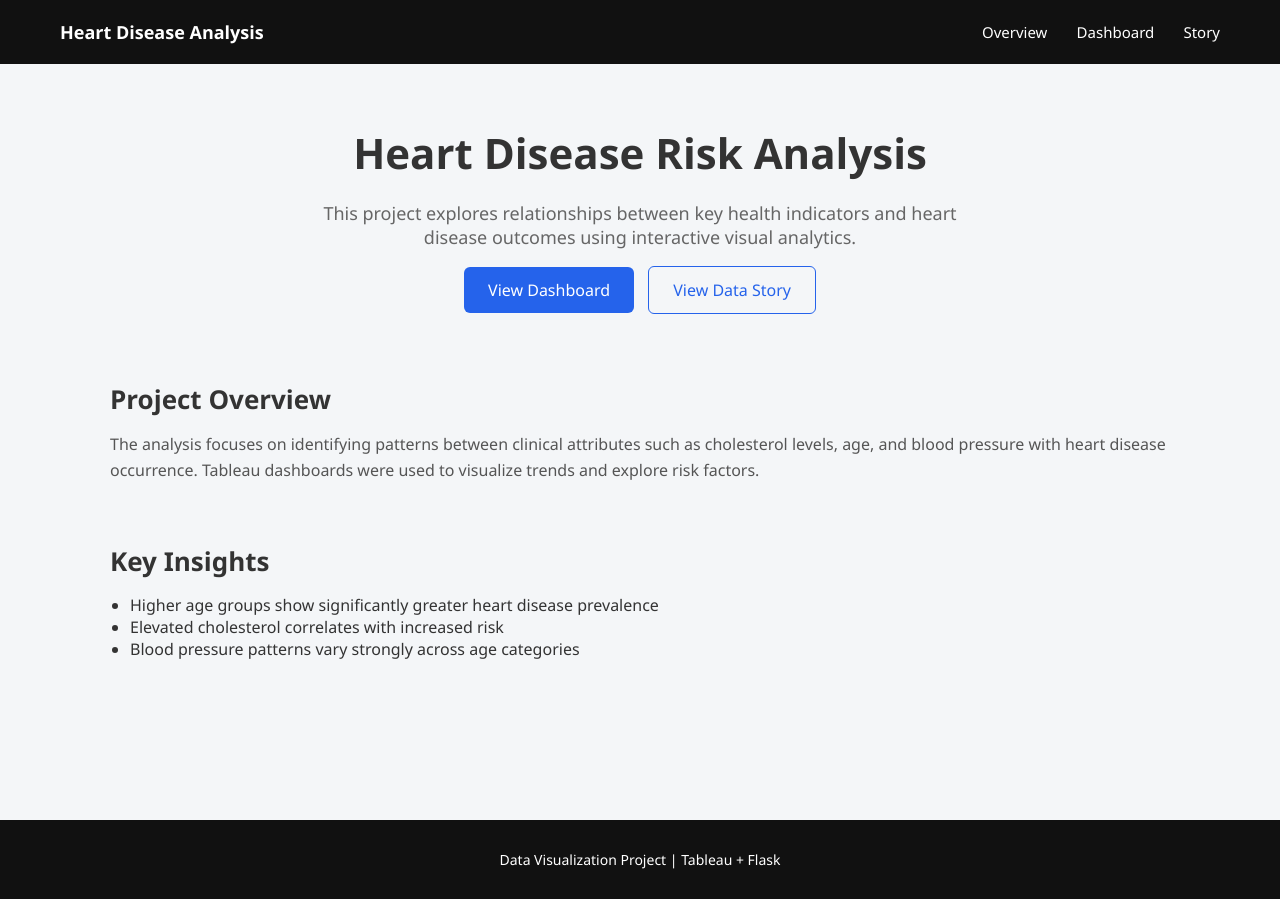
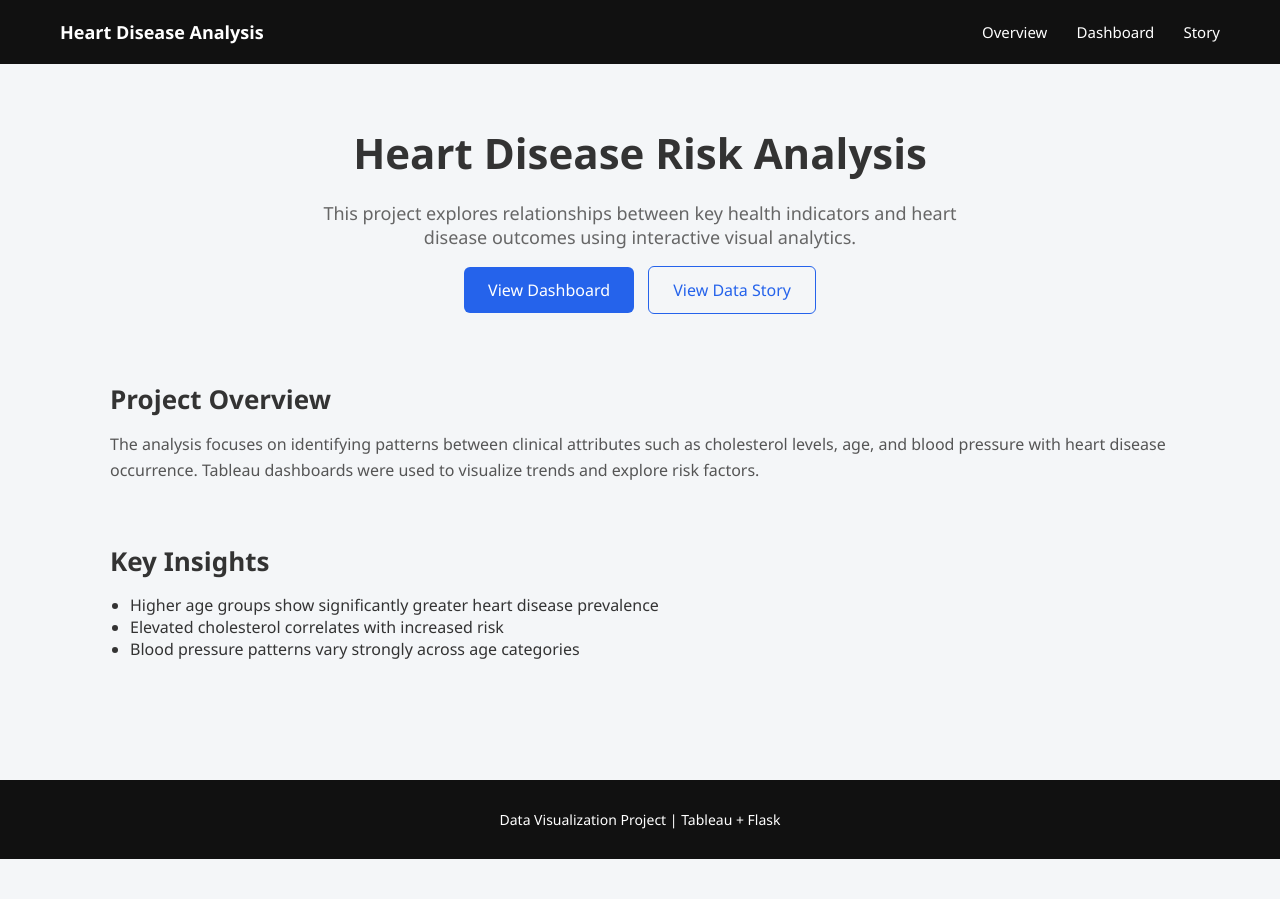
Before and after one commit to mukul-work/heart-disease-analysis, a Flask app: page / in a window 1280 px wide. After the commit the page ends 859 px from the top, so only its background shows below. Run offline with Flask 3, Linux system fonts and the light colour scheme.

Commit message:
feat: change the layout of the website

```diff
--- a/static/css/styles.css
+++ b/static/css/styles.css
@@ -8,6 +8,10 @@ body{
 font-family:Segoe UI, sans-serif;
 background:#f4f6f8;
 color:#333;
+
+display:flex;
+flex-direction:column;
+min-height:100vh;
 }
 
 .viz-page{
@@ -46,6 +50,7 @@ font-size:18px;
 max-width:1100px;
 margin:auto;
 padding:60px 20px;
+flex:1;
 }
 
 .hero{
@@ -119,7 +124,6 @@ box-shadow:0 5px 15px rgba(0,0,0,0.08);
 footer{
 text-align:center;
 padding:30px;
-margin-top:40px;
 background:#111;
 color:white;
 font-size:14px;
```
